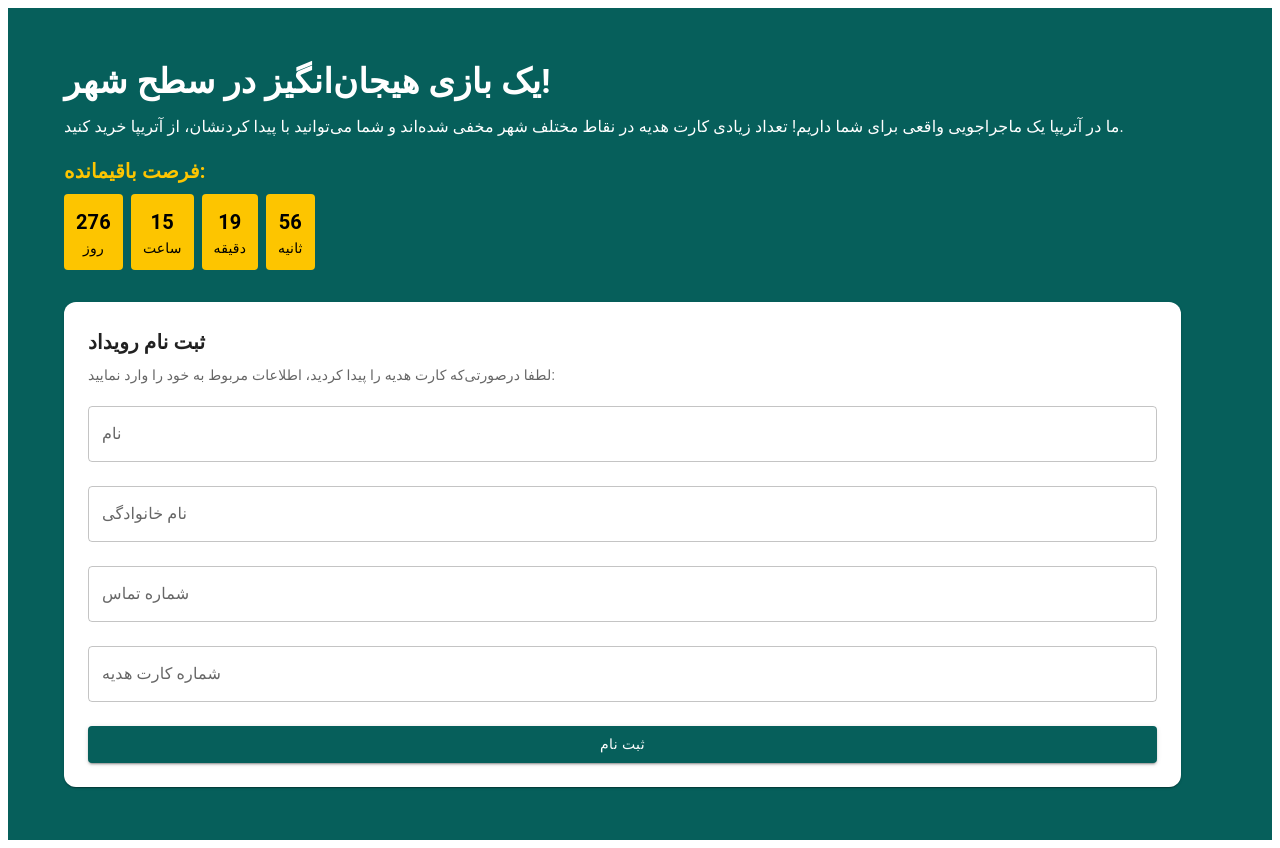
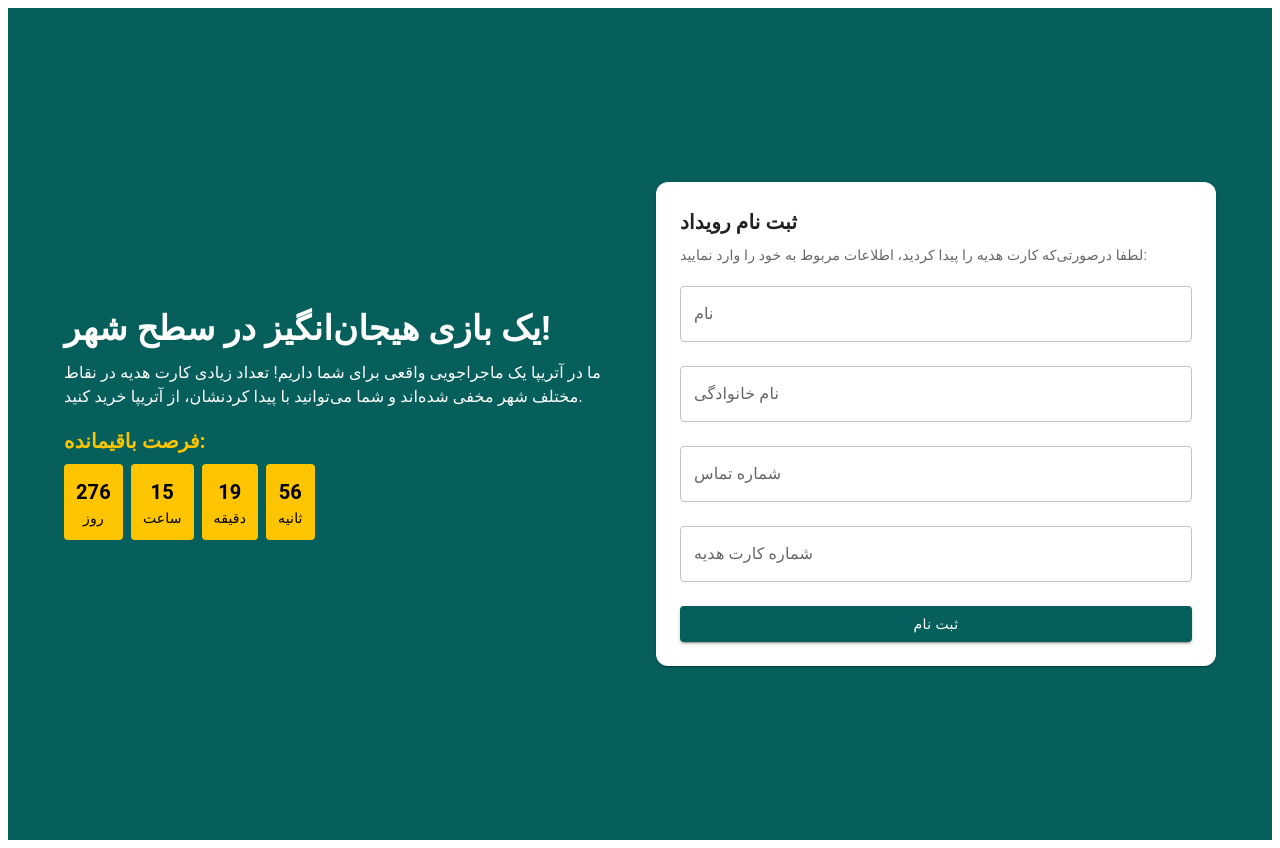
Before and after one commit to dylogedyloge/event, a React (Create React App) app: page / in a window 1280 px wide. Built offline with nearby package versions, Linux system fonts and the light colour scheme.

Commit message:
locate Event Details and Registration Form side by side in desktop size

```diff
--- a/src/Event.jsx
+++ b/src/Event.jsx
@@ -3,7 +3,7 @@ import { Container, Card, CardContent, TextField, Button, Typography, Grid, Box
 
 const EventRegistration = () => {
   const calculateTimeLeft = () => {
-    const targetDate = new Date("2025-12-31T23:59:59").getTime(); // Updated to future date
+    const targetDate = new Date("2025-12-31T23:59:59").getTime();
     const now = new Date().getTime();
     const difference = targetDate - now;
 
@@ -29,11 +29,19 @@ const EventRegistration = () => {
   }, []);
 
   return (
-    <Box sx={{ backgroundColor: "#065F5B", minHeight: "100vh", display: "flex", alignItems: "center", justifyContent: "center", p: 2 }}>
+    <Box sx={{ backgroundColor: "#065F5B", minHeight: "100vh", display: "flex", alignItems: "center", p: 2 }}>
       <Container maxWidth="lg">
-        <Grid container spacing={4} direction={{ xs: 'column-reverse', md: 'row' }} alignItems="center">
+        {/* Use display flex instead of Grid for more direct control */}
+        <Box
+          sx={{
+            display: 'flex',
+            flexDirection: { xs: 'column', md: 'row' },
+            alignItems: 'center',
+            gap: 4
+          }}
+        >
           {/* Event Details */}
-          <Grid item xs={12} md={6}>
+          <Box sx={{ flex: 1, width: { xs: '100%', md: '50%' } }}>
             <Typography variant="h4" fontWeight="bold" color="white" gutterBottom>
               یک بازی هیجان‌انگیز در سطح شهر!
             </Typography>
@@ -62,10 +70,10 @@ const EventRegistration = () => {
                 زمان رویداد به پایان رسیده است!
               </Typography>
             )}
-          </Grid>
+          </Box>
 
           {/* Registration Form */}
-          <Grid item xs={12} md={6}>
+          <Box sx={{ flex: 1, width: { xs: '100%', md: '50%' } }}>
             <Card sx={{ p: 3, borderRadius: 3 }}>
               <Typography variant="h6" fontWeight="bold" gutterBottom>
                 ثبت نام رویداد
@@ -81,8 +89,8 @@ const EventRegistration = () => {
                 ثبت نام
               </Button>
             </Card>
-          </Grid>
-        </Grid>
+          </Box>
+        </Box>
       </Container>
     </Box>
   );
```
